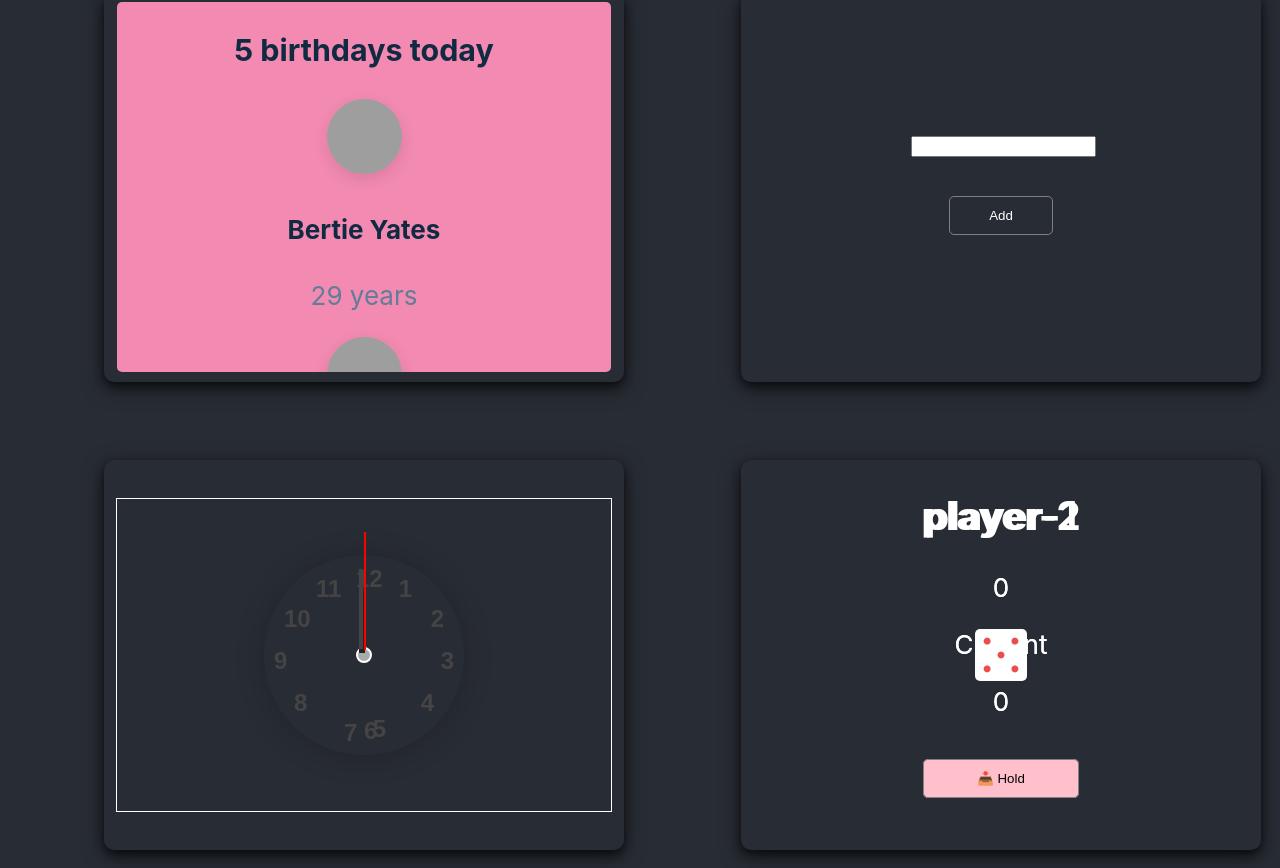
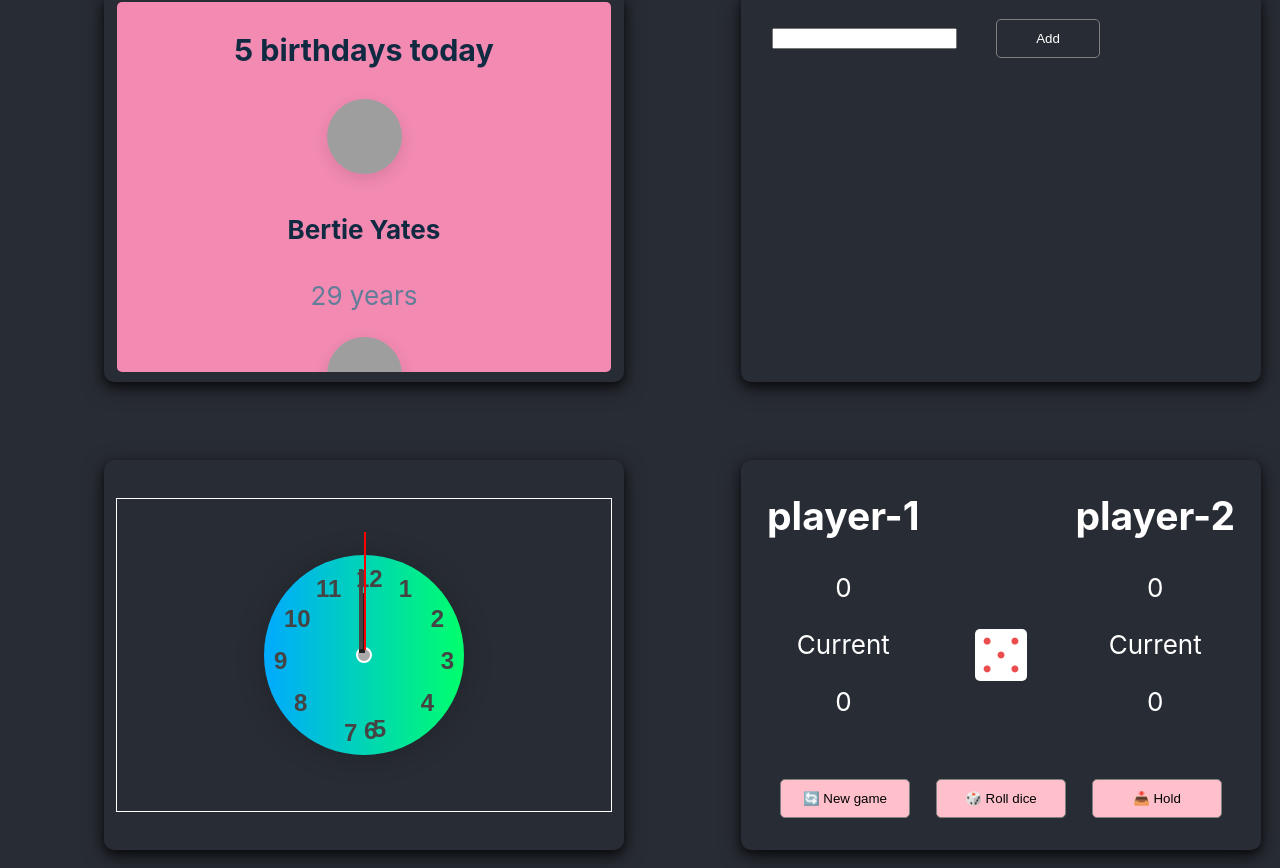
Before and after one commit to mohitgadhavi1/myDashboard, a React (Create React App) app: page / in a window 1280 px wide. Shown: the part 192-1060 px from the top of the page. Built offline with nearby package versions, Linux system fonts and the light colour scheme; grey boxes are pictures that could not be loaded.

Commit message:
reg-commit

```diff
--- a/src/apps/PigGame/PigGame.js
+++ b/src/apps/PigGame/PigGame.js
@@ -38,23 +38,26 @@ function PigGame() {
       </div>
 
       <img src={dice5} alt="Playing dice" className="dice" />
-      <Button className="btn">🔄 New game</Button>
-      <Button className="btn">🎲 Roll dice</Button>
-      <Button className="btn">📥 Hold</Button>
+      <div className="btn-container">
+        <Button className="btn">🔄 New game</Button>
+        <Button className="btn">🎲 Roll dice</Button>
+        <Button className="btn">📥 Hold</Button>
+      </div>
     </PigGameStyle>
   );
 }
 
 const PigGameStyle = styled.div`
   display: flex;
-  align-items: center;
-  justify-content: center;
+
   position: absolute;
   height: 100%;
   width: 100%;
   .player--0 {
+    left: 5%;
   }
   .player--1 {
+    right: 5%;
   }
   .player {
     position: absolute;
@@ -65,14 +68,20 @@ const PigGameStyle = styled.div`
     border-radius: 5px;
     width: 2rem;
     height: 2rem;
+    top: 50%;
+    left: 50%;
+    transform: translate(-50%, -50%);
+  }
+  .btn-container {
+    position: absolute;
+    bottom: 5%;
+    width: 100%;
   }
   .btn {
-    position: absolute;
-    bottom: 10%;
     color: black;
     background-color: pink;
 
-    min-width: 6rem;
+    min-width: 5rem;
   }
 `;
 export default PigGame;
--- a/src/apps/TaskApp/Users/AddUser.js
+++ b/src/apps/TaskApp/Users/AddUser.js
@@ -2,6 +2,7 @@ import React, { useState } from "react";
 import Input from "../../../components/Input";
 import Button from "../../../components/Button";
 import ErrorModal from "../../../components/ErrorModal";
+import styled from "styled-components";
 
 const AddUser = (props) => {
   const [enteredUsername, setEnteredUsername] = useState("");
@@ -29,7 +30,7 @@ const AddUser = (props) => {
   };
 
   return (
-    <div>
+    <AddTaskStyle>
       {error && (
         <ErrorModal
           title={error.title}
@@ -38,16 +39,33 @@ const AddUser = (props) => {
         />
       )}
 
-      <form onSubmit={addUserHandler}>
+      <form className="form" onSubmit={addUserHandler}>
         <Input
           type="text"
           value={enteredUsername}
           onChange={usernameChangeHandler}
         ></Input>
-        <Button type="submit">Add</Button>
+        <Button className="add-btn" type="submit">
+          Add
+        </Button>
       </form>
-    </div>
+    </AddTaskStyle>
   );
 };
 
+const AddTaskStyle = styled.div`
+  display: flex;
+  position: absolute;
+  top: 0;
+  left: 0;
+
+  width: 100%;
+
+  .form {
+    display: flex;
+    align-items: baseline;
+    width: 100%;
+  }
+`;
+
 export default AddUser;
--- a/src/apps/TaskApp/Users/UsersList.js
+++ b/src/apps/TaskApp/Users/UsersList.js
@@ -6,9 +6,7 @@ const UsersList = (props) => {
     <Card>
       <ul>
         {props.users.map((user) => (
-          <li key={user.id}>
-            {user.name} ({user.age} years old)
-          </li>
+          <li key={user.id}>{user.name}</li>
         ))}
       </ul>
     </Card>
--- a/src/apps/TimerApp/TimerApp.js
+++ b/src/apps/TimerApp/TimerApp.js
@@ -57,6 +57,7 @@ const TimerAppStyle = styled.div`
     font-size: 24px;
     color: #444;
     text-align: center;
+    background: linear-gradient(to right, #00aaff, #00ff6c);
   }
   .clock::after {
     background: #aaa;
```
